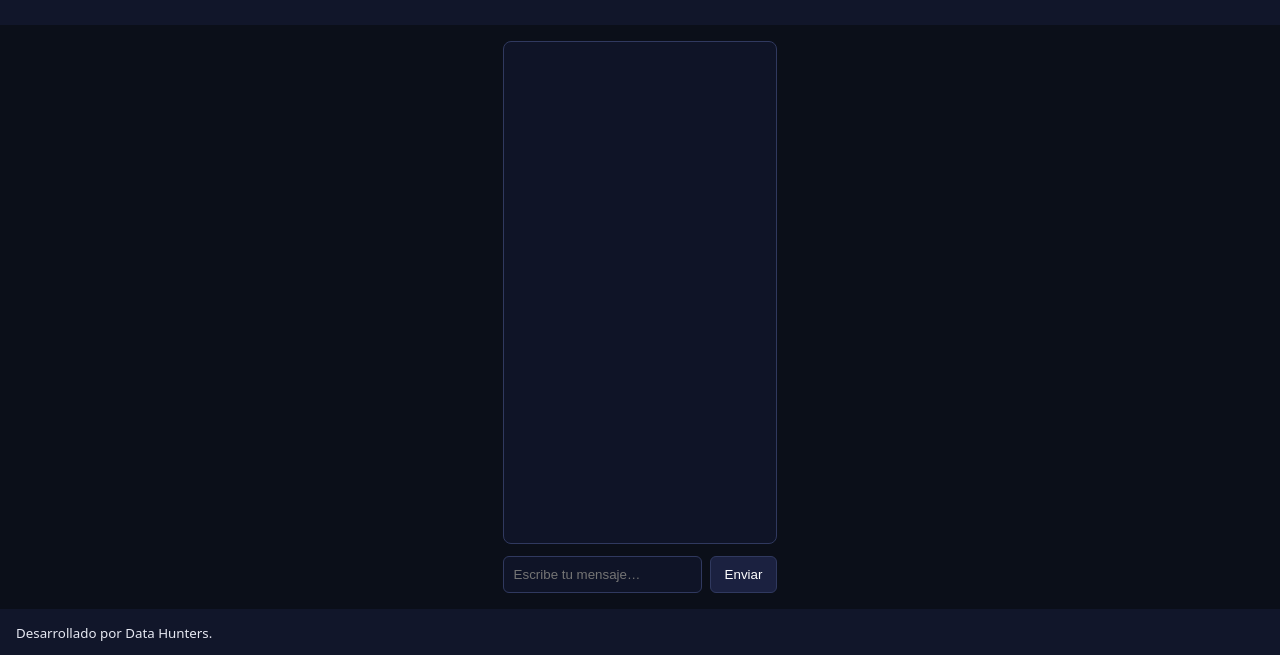
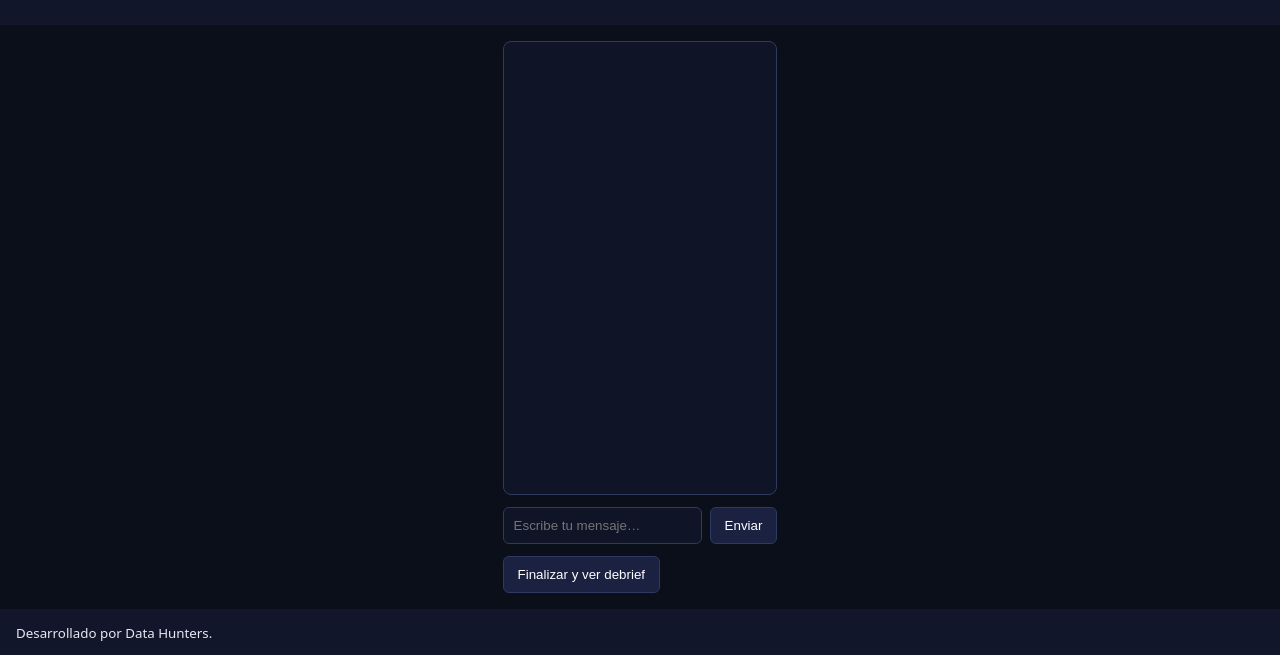
Before and after one commit to danikadns/turing-mini, a plain HTML site: page frontend/public/index.html in a window 1280 px wide. Shown: the part 145-800 px from the top of the page. Drawn offline with Linux system fonts and the light colour scheme; no server answers.

Commit message:
Update index.html

```diff
--- a/frontend/public/index.html
+++ b/frontend/public/index.html
@@ -28,6 +28,9 @@
       <button>Enviar</button>
     </form>
 
+    <div class="actions">
+      <button id="btnDebrief">Finalizar y ver debrief</button>
+    </div>
 
   </main>
 
```
